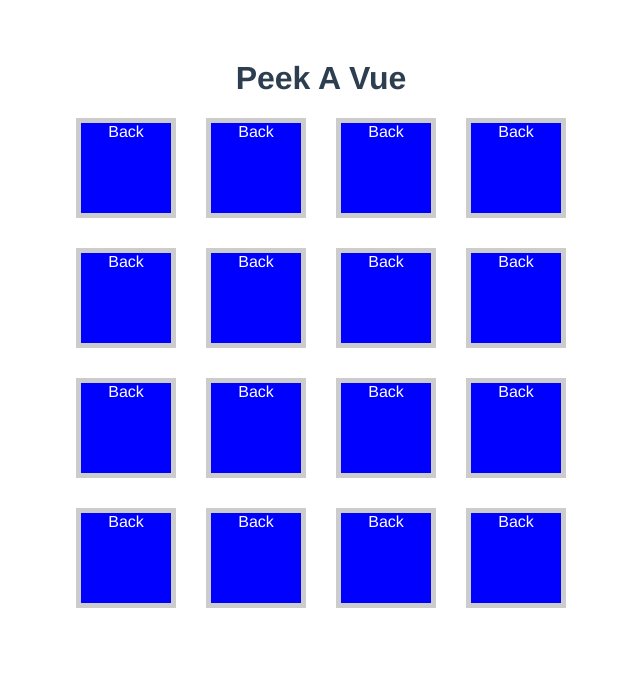
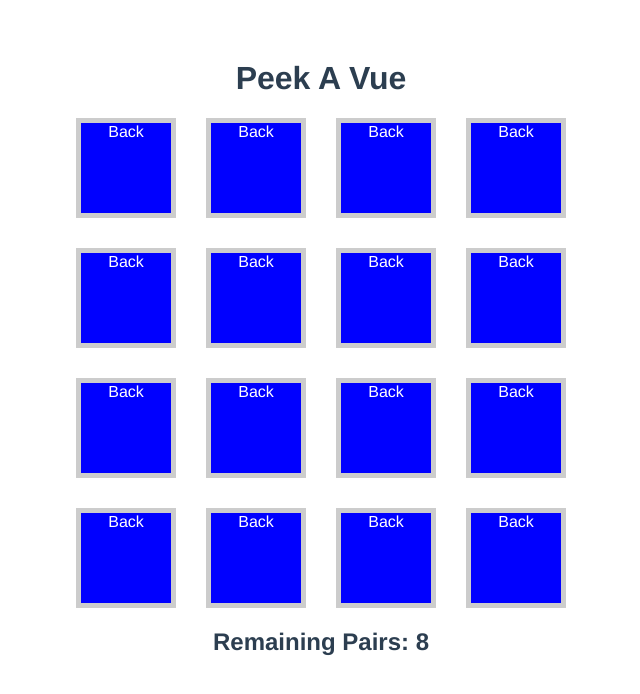
Before and after one commit to hiroto0222/vue-card-match, a Vue app: page / in a window 1280 px wide. Shown: the top 694 px of the page, without its empty margins (319-959 px from the left). Built offline with nearby package versions, Linux system fonts and the light colour scheme.

Commit message:
feat: add win condition and track remaining pairs

```diff
--- a/src/App.vue
+++ b/src/App.vue
@@ -15,7 +15,7 @@
 </template>
 
 <script>
-import { ref, watch } from "vue";
+import { computed, ref, watch } from "vue";
 import Card from "./components/Card.vue";
 
 export default {
@@ -26,11 +26,25 @@
   setup() {
     const cardList = ref([]);
     const userSelection = ref([]);
-    const status = ref("");
+
+    const status = computed(() => {
+      if (remainingPairs.value === 0) {
+        return "Player Wins!!!";
+      } else {
+        return `Remaining Pairs: ${remainingPairs.value}`;
+      }
+    });
+
+    const remainingPairs = computed(() => {
+      const remainingCards = cardList.value.filter(
+        (card) => card.matched === false
+      ).length;
+      return remainingCards / 2;
+    });
 
     for (let i = 0; i < 16; i++) {
       cardList.value.push({
-        value: i,
+        value: 10,
         visible: false,
         position: i,
         matched: false,
```
